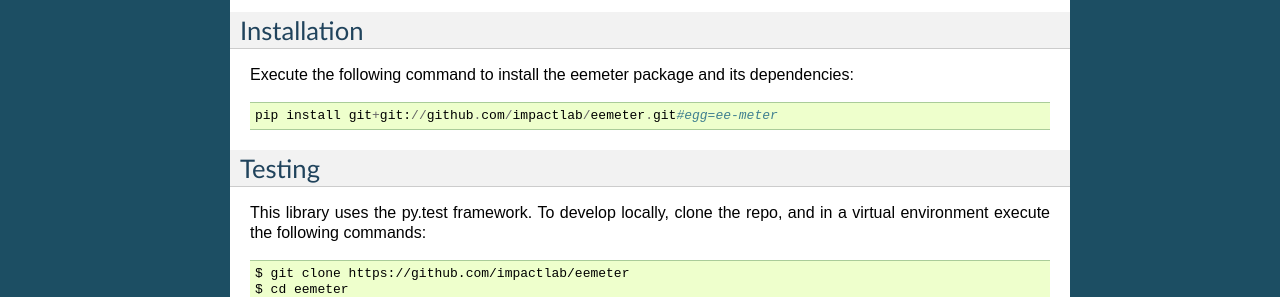
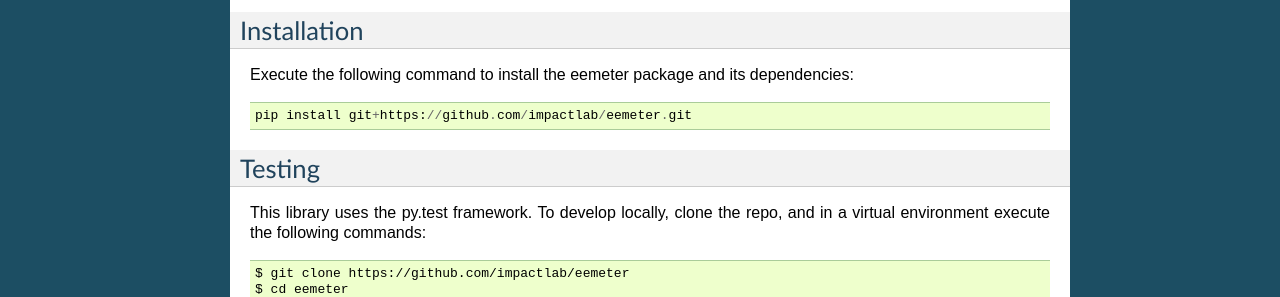
Before and after one commit to openeemeter/eemeter, a Sphinx documentation site: the page built from docs/index.rst, in a window 1280 px wide. Shown: the part 673-970 px from the top of the page. Built offline with Sphinx 7.4.7, drawn with Linux system fonts in a browser that asks for light colours.

Commit message:
update pip install command

```diff
--- a/docs/index.rst
+++ b/docs/index.rst
@@ -36,7 +36,7 @@
 
 Execute the following command to install the eemeter package and its dependencies::
 
-   pip install git+git://github.com/impactlab/eemeter.git#egg=ee-meter
+   pip install git+https://github.com/impactlab/eemeter.git
 
 
 Testing
```
Also changed, not shown: README.md (+1 -1 lines).
